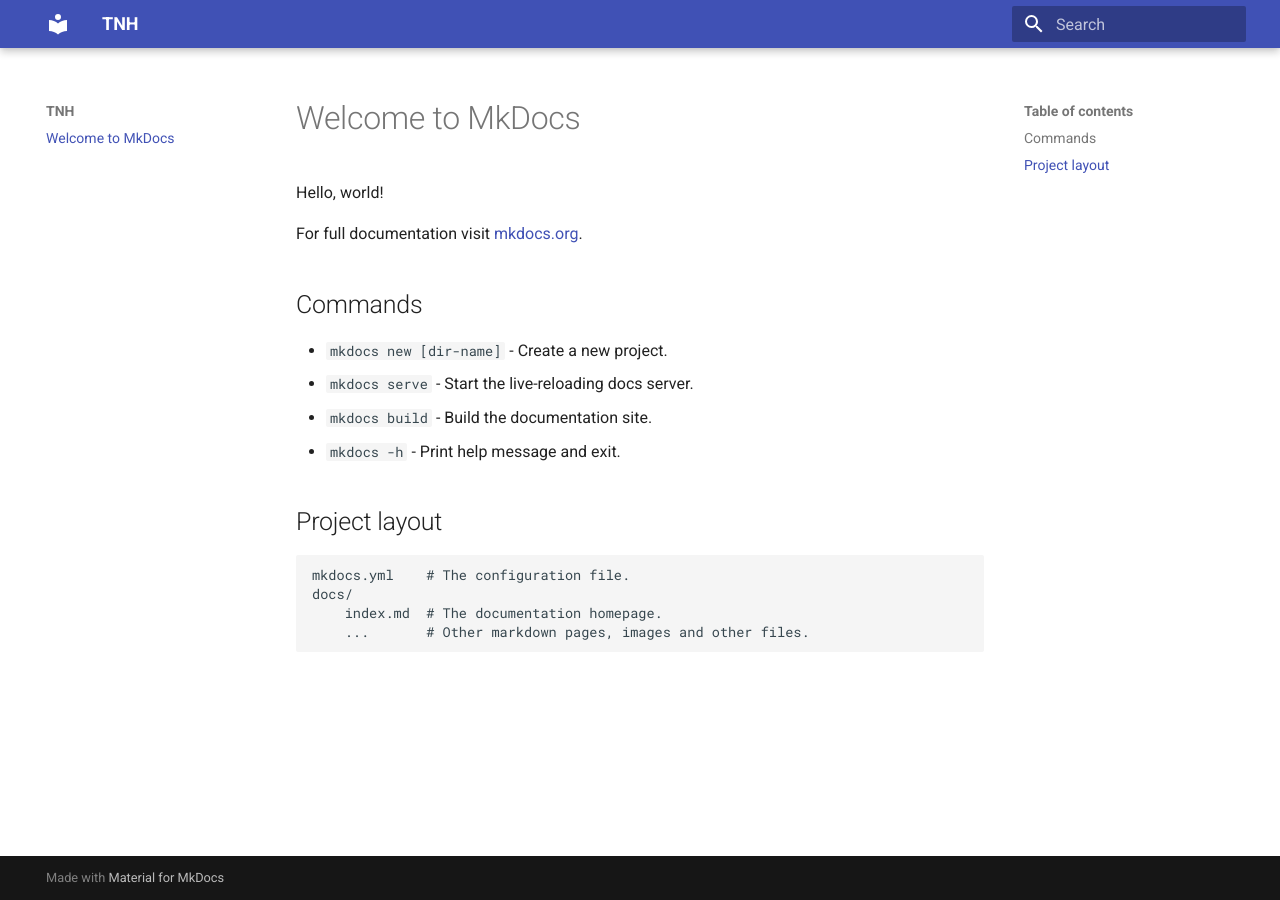
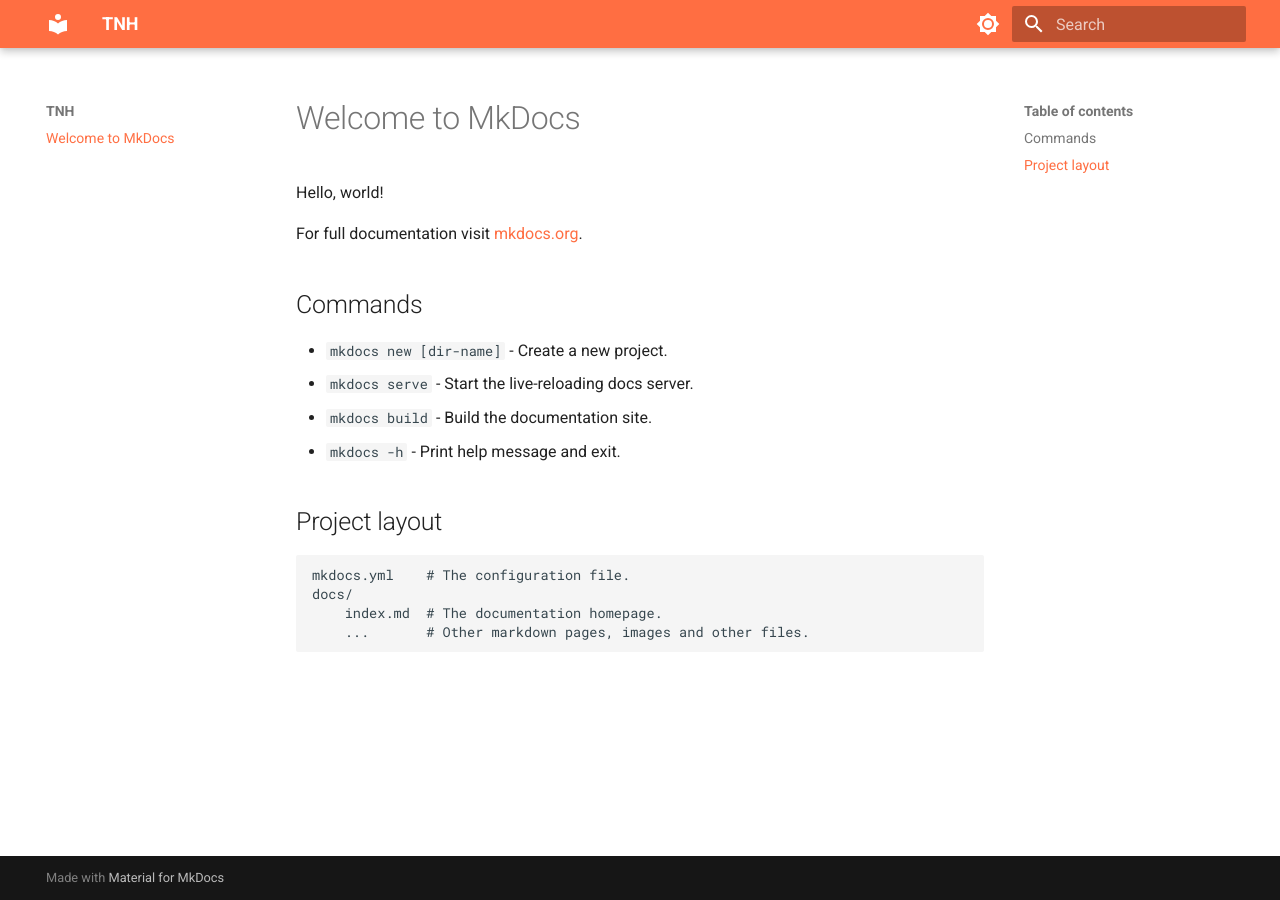
Before and after one commit to acceptilation/tnh.app, an MkDocs documentation site: the page built from docs/index.md, in a window 1280 px wide. Built offline with MkDocs 1.6.1 and Material for MkDocs 9.7.7, drawn with Linux system fonts in a browser that asks for light colours.

Commit message:
Customize color palette

```diff
--- a/mkdocs.yml
+++ b/mkdocs.yml
@@ -3,3 +3,20 @@
 
 theme:
   name: material
+  palette:
+
+    - media: "(prefers-color-scheme: dark)"
+      scheme: slate
+      primary: deep orange
+      accent: teal
+      toggle:
+        icon: material/brightness-4
+        name: Switch to light mode
+
+    - media: "(prefers-color-scheme: light)"
+      scheme: default
+      primary: deep orange
+      accent: teal
+      toggle:
+        icon: material/brightness-7
+        name: Switch to dark mode
```
